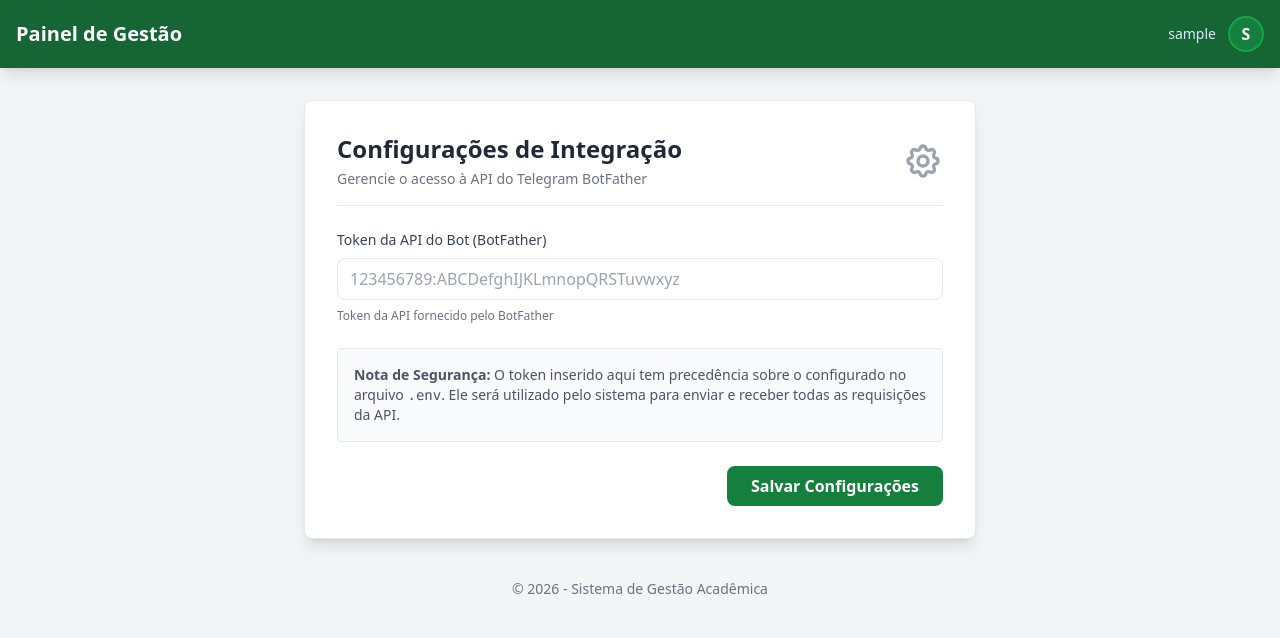
After one commit to Eduardo-Porfirio/final_topicos, a Django app: page /telegram/settings/ in a window 1280 px wide. The commit adds this page. Shown: the top 638 px of the page. Run offline with Django 5.2, Linux system fonts and the light colour scheme; the visitor is signed in with stand-in values (Sample User, id 1); data comes from the database, SQL or seed files in the repository; both versions use the stored data as it was after the commit; some libraries are stand-ins or nearby versions.

Commit message:
Adiconado opção de integração via interface com telegram

```diff
--- a/src/core/settings.py
+++ b/src/core/settings.py
@@ -133,3 +133,6 @@ STATIC_URL = "static/"
 LOGIN_REDIRECT_URL = "dashboard"
 LOGOUT_REDIRECT_URL = "login"
 LOGIN_URL = "login"
+
+# Configurações do Bot do Telegram
+TELEGRAM_BOT_TOKEN = os.getenv("TELEGRAM_BOT_TOKEN", "")
--- a/src/telegram/forms.py
+++ b/src/telegram/forms.py
@@ -0,0 +1,22 @@
+from django import forms
+from .models import TelegramSettings
+
+class TelegramSettingsForm(forms.ModelForm):
+    class Meta:
+        model = TelegramSettings
+        fields = ['bot_token']
+        labels = {
+            'bot_token': 'Token da API do Bot (BotFather)',
+        }
+        widgets = {
+            'bot_token': forms.PasswordInput(render_value=True, attrs={
+                'class': 'w-full px-3 py-2 border rounded-lg focus:outline-none focus:ring-2 focus:ring-green-500',
+                'placeholder': '123456789:ABCDefghIJKLmnopQRSTuvwxyz'
+            }),
+        }
+
+    def __init__(self, *args, **kwargs):
+        super(TelegramSettingsForm, self).__init__(*args, **kwargs)
+        # Se houver um token, não exige que seja preenchido novamente para salvar (evita limpar o campo acidentalmente)
+        if self.instance and self.instance.bot_token:
+            self.fields['bot_token'].required = False
--- a/src/telegram/urls.py
+++ b/src/telegram/urls.py
@@ -4,4 +4,6 @@ from . import views
 urlpatterns = [
     path('management/', views.telegram_management_view, name='telegram_management'),
     path('disparos/', views.telegram_disparos_view, name='telegram_disparos'),
+    path('settings/', views.telegram_settings_view, name='telegram_settings'),
+    path('webhook/', views.telegram_webhook_view, name='telegram_webhook'),
 ]
--- a/src/telegram/views.py
+++ b/src/telegram/views.py
@@ -1,24 +1,31 @@
-from django.shortcuts import render
+import json
+import urllib.request
+from django.shortcuts import render, redirect
+from django.contrib import messages
+from django.http import JsonResponse
+from django.views.decorators.csrf import csrf_exempt
+from django.views.decorators.http import require_http_methods
 from django.contrib.auth.decorators import login_required
-from .models import TelegramGroup, TelegramAuditLog
-from django.db.models import Count
+from django.conf import settings
+from .models import TelegramGroup, TelegramAuditLog, TelegramSettings
+from .forms import TelegramSettingsForm
 from turma.models import Turma
 from comp_curricular.models import ComponenteCurricular
+from noticia.models import Noticia
+
+# ----------------- GERENCIAMENTO DA INTERFACE -----------------
 
 @login_required
 def telegram_management_view(request):
-    # Coletando métricas reais do banco de dados
     total_grupos = TelegramGroup.objects.count()
     grupos_ativos = TelegramGroup.objects.filter(ativo=True).count()
+    total_mensagens = TelegramAuditLog.objects.filter(tipo='MSG', sucesso=True).count()
+    total_usuarios = sum(g.total_membros for g in TelegramGroup.objects.all())
+    ultimos_logs = TelegramAuditLog.objects.all()[:5]
 
-    # Contagem de mensagens enviadas via logs
-    total_mensagens = TelegramAuditLog.objects.filter(tipo='MSG', sucesso=True).count()
-
-    # Soma de membros em todos os grupos (conforme última sincronização)
-    total_usuarios = sum(g.total_membros for g in TelegramGroup.objects.all())
-
-    # Últimos logs para exibição na tela
-    ultimos_logs = TelegramAuditLog.objects.all()[:5]
+    # Verifica se o bot_token está configurado no BD ou no .env
+    configuracao = TelegramSettings.get_settings()
+    api_configurada = bool(configuracao.bot_token) or bool(settings.TELEGRAM_BOT_TOKEN)
 
     context = {
         'total_grupos': total_grupos,
@@ -26,17 +33,119 @@ def telegram_management_view(request):
         'total_usuarios': total_usuarios,
         'grupos_ativos': grupos_ativos,
         'ultimos_logs': ultimos_logs,
+        'api_configurada': api_configurada,
     }
     return render(request, 'telegram/management.html', context)
 
 @login_required
 def telegram_disparos_view(request):
-    # Passando turmas e componentes para o select do mockup
     turmas = Turma.objects.all()
     componentes = ComponenteCurricular.objects.all()
+    context = {'turmas': turmas, 'componentes': componentes}
+    return render(request, 'telegram/disparos.html', context)
 
-    context = {
-        'turmas': turmas,
-        'componentes': componentes,
-    }
-    return render(request, 'telegram/disparos.html', context)
+@login_required
+def telegram_settings_view(request):
+    # Recupera o registro Singleton
+    configuracao = TelegramSettings.get_settings()
+
+    if request.method == 'POST':
+        form = TelegramSettingsForm(request.POST, instance=configuracao)
+        if form.is_valid():
+            # Lógica para não sobrescrever com string vazia se já havia token (por causa do password input)
+            novo_token = form.cleaned_data.get('bot_token')
+            if not novo_token and configuracao.bot_token:
+                form.instance.bot_token = configuracao.bot_token
+            form.save()
+            messages.success(request, 'Configurações do Telegram atualizadas com sucesso!')
+            return redirect('telegram_settings')
+    else:
+        form = TelegramSettingsForm(instance=configuracao)
+
+    return render(request, 'telegram/settings.html', {'form': form})
+
+# ----------------- INTEGRAÇÃO BOT TELEGRAM -----------------
+
+def enviar_mensagem_telegram(chat_id, texto):
+    """Função utilitária para enviar mensagem via API do Telegram"""
+    # 1. Tenta pegar do banco de dados (Interface)
+    configuracao = TelegramSettings.get_settings()
+    token = configuracao.bot_token
+
+    # 2. Fallback: Tenta pegar do .env
+    if not token:
+        token = settings.TELEGRAM_BOT_TOKEN
+
+    if not token:
+        print("Erro: Token do Telegram não configurado (nem no BD, nem no .env)")
+        return False
+
+    url = f"https://api.telegram.org/bot{token}/sendMessage"
+    payload = json.dumps({
+        'chat_id': chat_id,
+        'text': texto,
+        'parse_mode': 'HTML'
+    }).encode('utf-8')
+
+    req = urllib.request.Request(url, data=payload, headers={'Content-Type': 'application/json'})
+    try:
+        with urllib.request.urlopen(req) as response:
+            return response.status == 200
+    except Exception as e:
+        print(f"Erro na API do Telegram: {e}")
+        return False
+
+@csrf_exempt
+@require_http_methods(["POST"])
+def telegram_webhook_view(request):
+    """
+    Endpoint que receberá todas as mensagens que os alunos enviarem para o bot.
+    O Telegram fará um POST nesta URL.
+    """
+    try:
+        payload = json.loads(request.body)
+
+        # Verifica se o payload contém uma mensagem
+        if 'message' in payload:
+            chat_id = payload['message']['chat']['id']
+            texto_recebido = payload['message'].get('text', '').strip()
+
+            # --- ROTEAMENTO DE COMANDOS ---
+            if texto_recebido.startswith('/start'):
+                resposta = "🤖 Olá! Eu sou o Assistente Acadêmico.\n\nUse o comando /noticias para ver os últimos avisos da sua turma."
+                enviar_mensagem_telegram(chat_id, resposta)
+
+            elif texto_recebido.startswith('/noticias'):
+                try:
+                    # 1. Identificar de qual turma é esse grupo/usuário
+                    grupo = TelegramGroup.objects.get(id_telegram=chat_id, ativo=True)
+                    # 2. Buscar as últimas 5 notícias da turma
+                    noticias = Noticia.objects.filter(idturma=grupo.turma).order_by('-dtnoticia')[:5]
+
+                    if noticias.exists():
+                        resposta = f"📰 <b>Últimas notícias de {grupo.turma.idcompcurricular.nmcompcurricular}:</b>\n\n"
+                        for n in noticias:
+                            resposta += f"🔸 <b>{n.titulo}</b> ({n.dtnoticia.strftime('%d/%m/%Y')})\n{n.desc_noticia}\n\n"
+                    else:
+                        resposta = "Não há notícias cadastradas para esta turma no momento."
+
+                except TelegramGroup.DoesNotExist:
+                    resposta = "⚠️ Este chat não está vinculado a nenhuma turma no sistema."
+
+                # Responde ao aluno e registra no AuditLog
+                sucesso = enviar_mensagem_telegram(chat_id, resposta)
+                if sucesso and 'grupo' in locals():
+                    TelegramAuditLog.objects.create(
+                        tipo='MSG',
+                        telegram_group=grupo,
+                        descricao=f"Comando /noticias acionado.",
+                        sucesso=True
+                    )
+
+        # O Telegram exige que sempre retornemos 200 OK, senão ele tenta reenviar
+        return JsonResponse({"status": "ok"})
+    except json.JSONDecodeError:
+        return JsonResponse({"status": "error", "message": "JSON inválido"}, status=400)
+    except Exception as e:
+        print(f"Erro no webhook: {e}")
+        return JsonResponse({"status": "error"}, status=500)
--- a/src/templates/base.html
+++ b/src/templates/base.html
@@ -58,7 +58,7 @@
                                 Disparos Telegram
                             </a>
 
-                            <a href="#" class="flex items-center px-4 py-2 text-sm text-gray-700 hover:bg-green-50 hover:text-green-700 transition-colors">
+                            <a href="{% url 'telegram_settings' %}" class="flex items-center px-4 py-2 text-sm text-gray-700 hover:bg-green-50 hover:text-green-700 transition-colors">
                                 <svg class="w-4 h-4 mr-3" fill="none" stroke="currentColor" viewBox="0 0 24 24"><path stroke-linecap="round" stroke-linejoin="round" stroke-width="2" d="M10.325 4.317c.426-1.756 2.924-1.756 3.35 0a1.724 1.756 0 002.573 1.066c1.543-.94 3.31.826 2.37 2.37a1.724 1.724 0 001.065 2.572c1.756.426 1.756 2.924 0 3.35a1.724 1.724 0 00-1.066 2.573c.94 1.543-.826 3.31-2.37 2.37a1.724 1.724 0 00-2.572 1.065c-.426 1.756-2.924 1.756-3.35 0a1.724 1.724 0 00-2.573-1.066c-1.543.94-3.31-.826-2.37-2.37a1.724 1.724 0 00-1.065-2.572c-1.756-.426-1.756-2.924 0-3.35a1.724 1.724 0 001.066-2.573c-.94-1.543.826-3.31 2.37-2.37.996.608 2.296.07 2.572-1.065z"></path><path stroke-linecap="round" stroke-linejoin="round" stroke-width="2" d="M15 12a3 3 0 11-6 0 3 3 0 016 0z"></path></svg>
                                 Configurações
                             </a>
--- /dev/null
+++ b/src/templates/telegram/settings.html
@@ -0,0 +1,55 @@
+{% extends "base.html" %}
+
+{% block title %}Configurações Telegram - Gestão Acadêmica{% endblock %}
+
+{% block content %}
+<div class="max-w-2xl mx-auto bg-white p-8 rounded-lg shadow-lg border border-gray-200 mt-8">
+    <div class="mb-6 flex justify-between items-center border-b pb-4">
+        <div>
+            <h2 class="text-2xl font-bold text-gray-800">Configurações de Integração</h2>
+            <p class="text-gray-500 text-sm mt-1">Gerencie o acesso à API do Telegram BotFather</p>
+        </div>
+        <svg class="w-10 h-10 text-gray-400" fill="none" stroke="currentColor" viewBox="0 0 24 24" xmlns="http://www.w3.org/2000/svg"><path stroke-linecap="round" stroke-linejoin="round" stroke-width="2" d="M10.325 4.317c.426-1.756 2.924-1.756 3.35 0a1.724 1.756 0 002.573 1.066c1.543-.94 3.31.826 2.37 2.37a1.724 1.724 0 001.065 2.572c1.756.426 1.756 2.924 0 3.35a1.724 1.724 0 00-1.066 2.573c.94 1.543-.826 3.31-2.37 2.37a1.724 1.724 0 00-2.572 1.065c-.426 1.756-2.924 1.756-3.35 0a1.724 1.724 0 00-2.573-1.066c-1.543.94-3.31-.826-2.37-2.37a1.724 1.724 0 00-1.065-2.572c-1.756-.426-1.756-2.924 0-3.35a1.724 1.724 0 001.066-2.573c-.94-1.543.826-3.31 2.37-2.37.996.608 2.296.07 2.572-1.065z"></path><path stroke-linecap="round" stroke-linejoin="round" stroke-width="2" d="M15 12a3 3 0 11-6 0 3 3 0 016 0z"></path></svg>
+    </div>
+
+    {% if messages %}
+        {% for message in messages %}
+            <div class="mb-4 p-4 rounded-lg {% if message.tags == 'success' %}bg-green-100 text-green-700 border border-green-400{% else %}bg-blue-100 text-blue-700{% endif %}">
+                {{ message }}
+            </div>
+        {% endfor %}
+    {% endif %}
+
+    <form method="POST">
+        {% csrf_token %}
+
+        <div class="mb-6">
+            <label for="{{ form.bot_token.id_for_label }}" class="block text-sm font-medium text-gray-700 mb-2">{{ form.bot_token.label }}</label>
+            {{ form.bot_token }}
+            {% if form.bot_token.help_text %}
+                <p class="text-xs text-gray-500 mt-2">{{ form.bot_token.help_text }}</p>
+            {% endif %}
+            {% if form.bot_token.errors %}
+                <p class="text-red-500 text-xs italic mt-1">{{ form.bot_token.errors.0 }}</p>
+            {% endif %}
+
+            {% if form.instance.bot_token %}
+            <p class="text-xs text-green-600 font-semibold mt-2 flex items-center">
+                <svg class="w-4 h-4 mr-1" fill="none" stroke="currentColor" viewBox="0 0 24 24"><path stroke-linecap="round" stroke-linejoin="round" stroke-width="2" d="M5 13l4 4L19 7"></path></svg>
+                Um token já está salvo. Deixe em branco se não quiser alterá-lo.
+            </p>
+            {% endif %}
+        </div>
+
+        <div class="bg-gray-50 p-4 rounded border border-gray-200 mb-6 text-sm text-gray-600">
+            <strong>Nota de Segurança:</strong> O token inserido aqui tem precedência sobre o configurado no arquivo <code>.env</code>. Ele será utilizado pelo sistema para enviar e receber todas as requisições da API.
+        </div>
+
+        <div class="flex items-center justify-end">
+            <button type="submit" class="bg-green-700 text-white font-bold py-2 px-6 rounded-lg hover:bg-green-800 transition duration-300">
+                Salvar Configurações
+            </button>
+        </div>
+    </form>
+</div>
+{% endblock %}
```
Also changed, not shown: alteracoes.md (+6 -1 lines), src/fixtures/initial_data.json (+56 -5 lines), src/telegram/models.py (+27 -0 lines), src/telegram/migrations/0002_telegramsettings.py (added), 1 other file.
